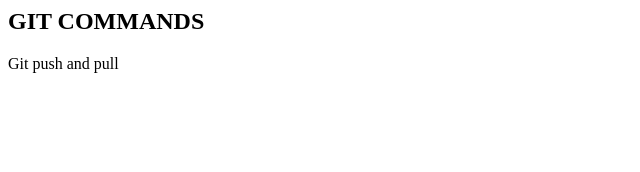
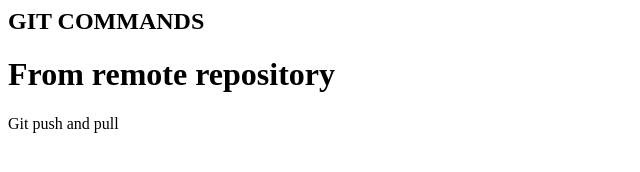
Before and after one commit to DivyaDevarasetty/gitlab, a plain HTML site: page hello.html in a window 1280 px wide. Shown: the whole page, without its empty margins (0-640 px from the left). Drawn offline with Linux system fonts and the light colour scheme.

Commit message:
h1 added

```diff
--- a/hello.html
+++ b/hello.html
@@ -4,6 +4,7 @@
     </head>
     <body>
         <h2>GIT COMMANDS</h2>
+        <h1>From remote repository</h1>
         <p>Git push and pull</p>
     </body>
 </html>
```
